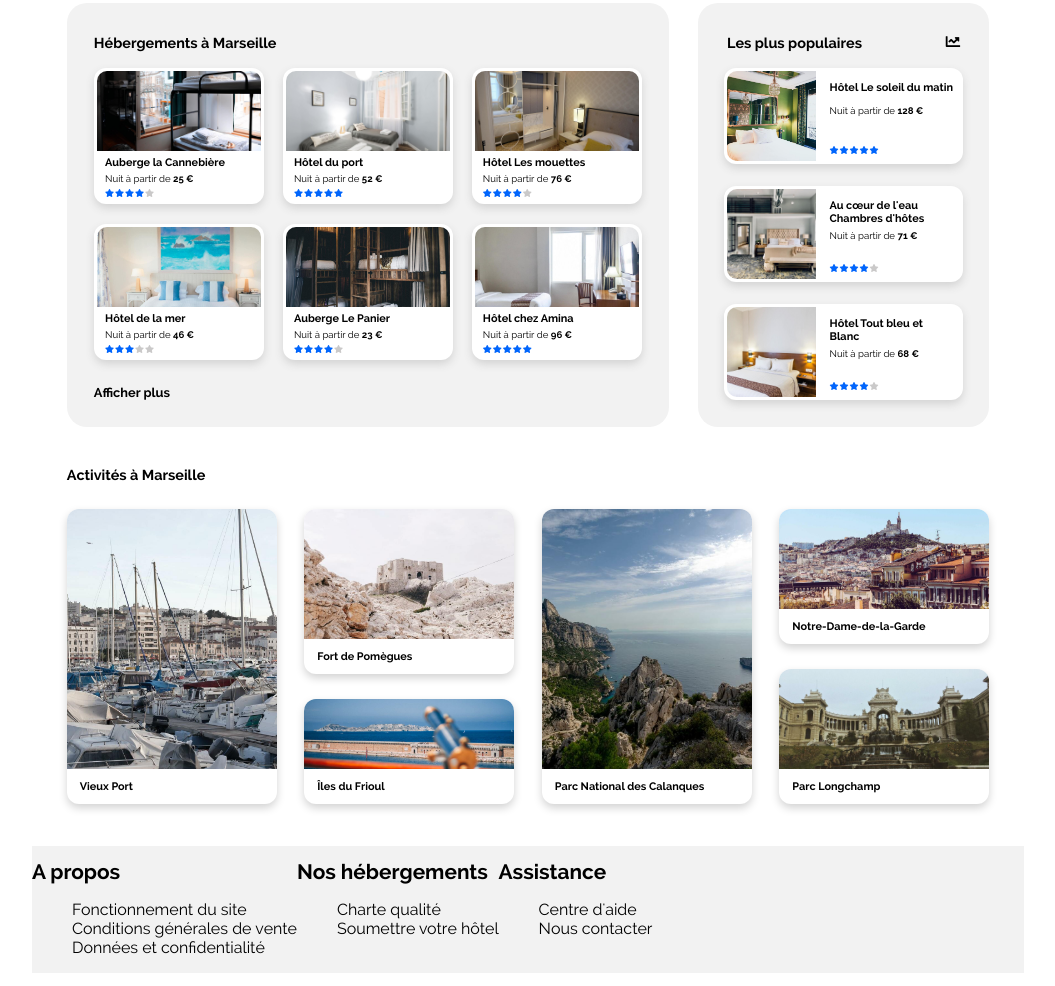
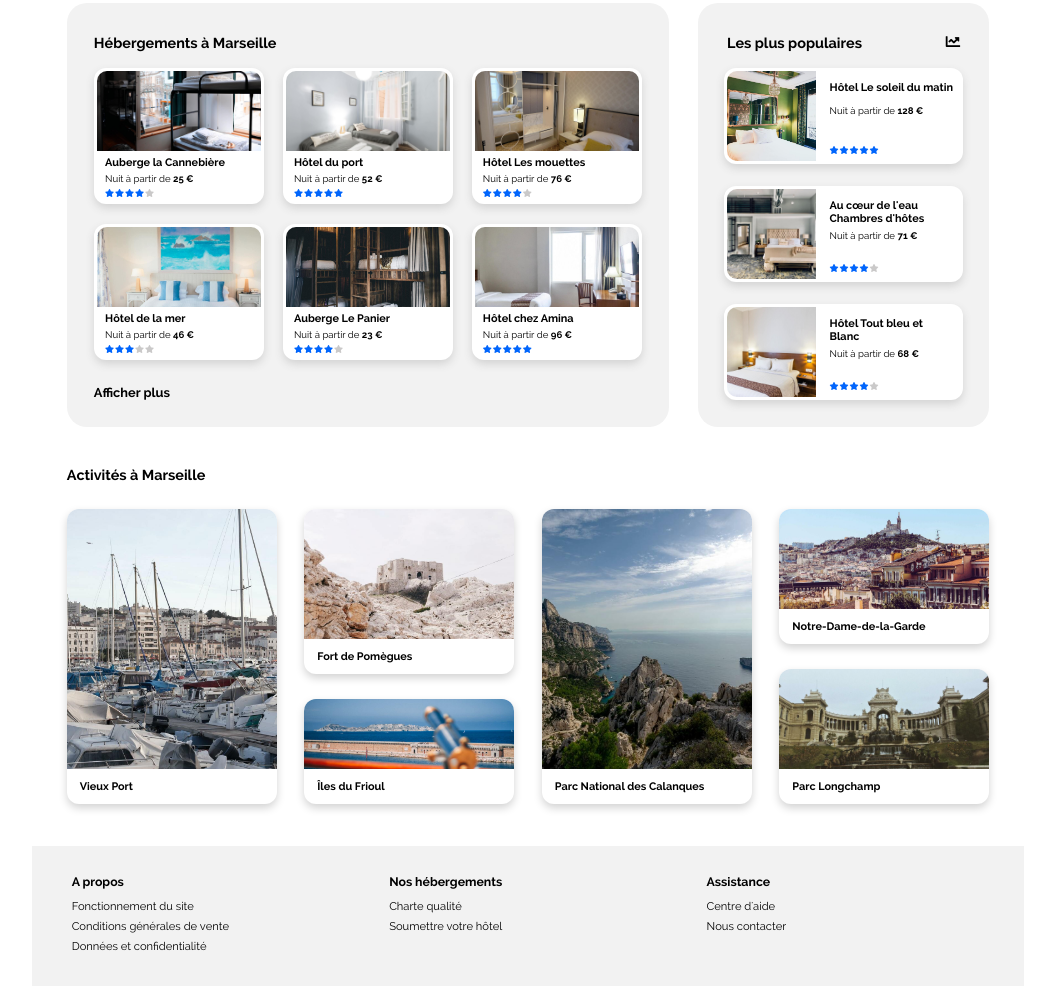
Before and after one commit to jp899/jp899_2_03022021, a plain HTML site: page index.html in a window 1280 px wide. Shown: the part 312-1298 px from the top of the page, without its empty margins (112-1167 px from the left). Drawn offline with Linux system fonts and the light colour scheme.

Commit message:
footer OK PC

```diff
--- a/css/main.css
+++ b/css/main.css
@@ -432,8 +432,26 @@ nav{
 footer{
     display:flex;
     background-color: #F2F2F2;
+    font-size: 0.7em;
+    justify-content: space-evenly;
+    padding-top: 20px;
+    padding-bottom: 15px;
 }
 
-ul{
+#nos_hebergements, #a_propos, #assistance{
+    width: 28%;
+}
+
+footer h1{
+    font-size: 1.1em;
+}
+
+footer ul{
     list-style-type:none;
+    font-size: 1em;
+    padding-left: 0px;
 }
+
+footer li{
+    padding-bottom: 7px;
+}
```
